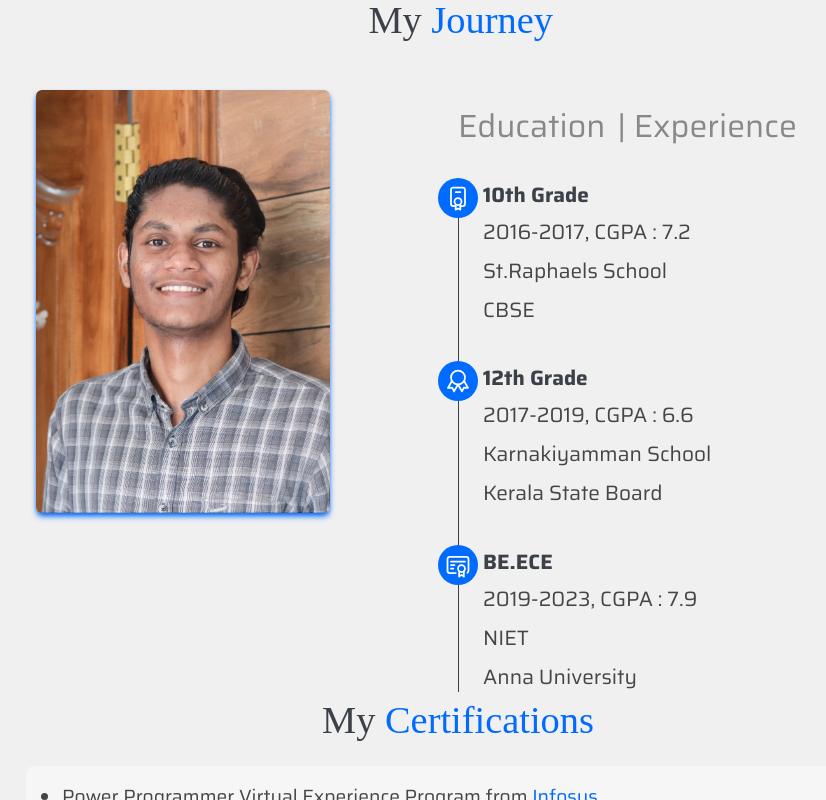
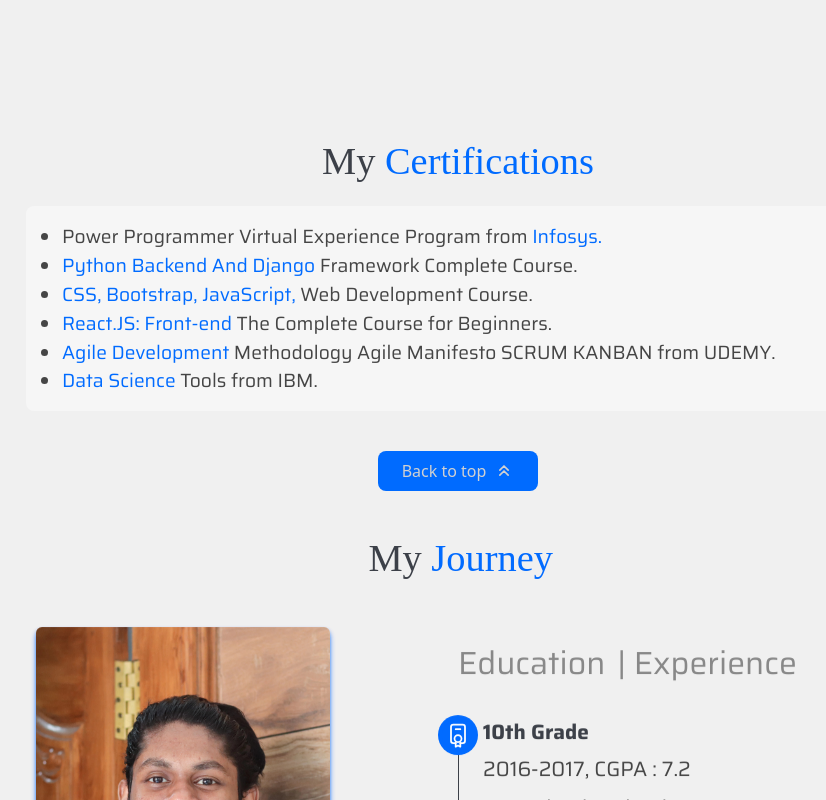
Before and after one commit to rb4807/react-portfolio, a React (Create React App) app: page / in a window 1280 px wide. Shown: the part 2760-3560 px from the top of the page, without its empty margins (182-1008 px from the left). Built offline with nearby package versions, Linux system fonts and the light colour scheme; a web font is replaced by a local one.

Commit message:
Update App.jsx

```diff
--- a/src/App.jsx
+++ b/src/App.jsx
@@ -56,10 +56,10 @@ function App() {
                         <Project/>
                     {/* Skills  */}
                         <Skill/>
+                    {/* Certification */}
+                        <Certification/>
                     {/* Journey  */}
                         <Journey/>
-                    {/* Certification */}
-                        <Certification/>
                     {/* Contact */}
                         <Footer/>
                 </div>
```
